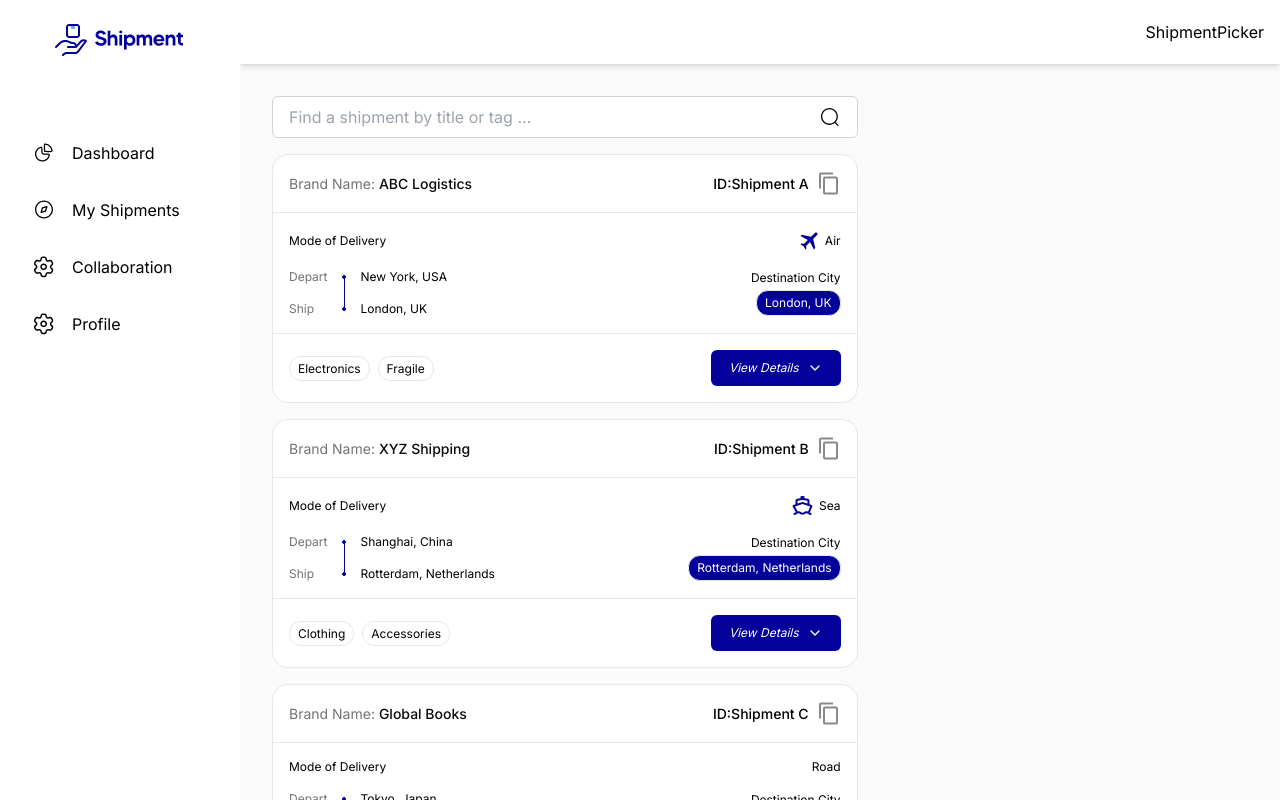
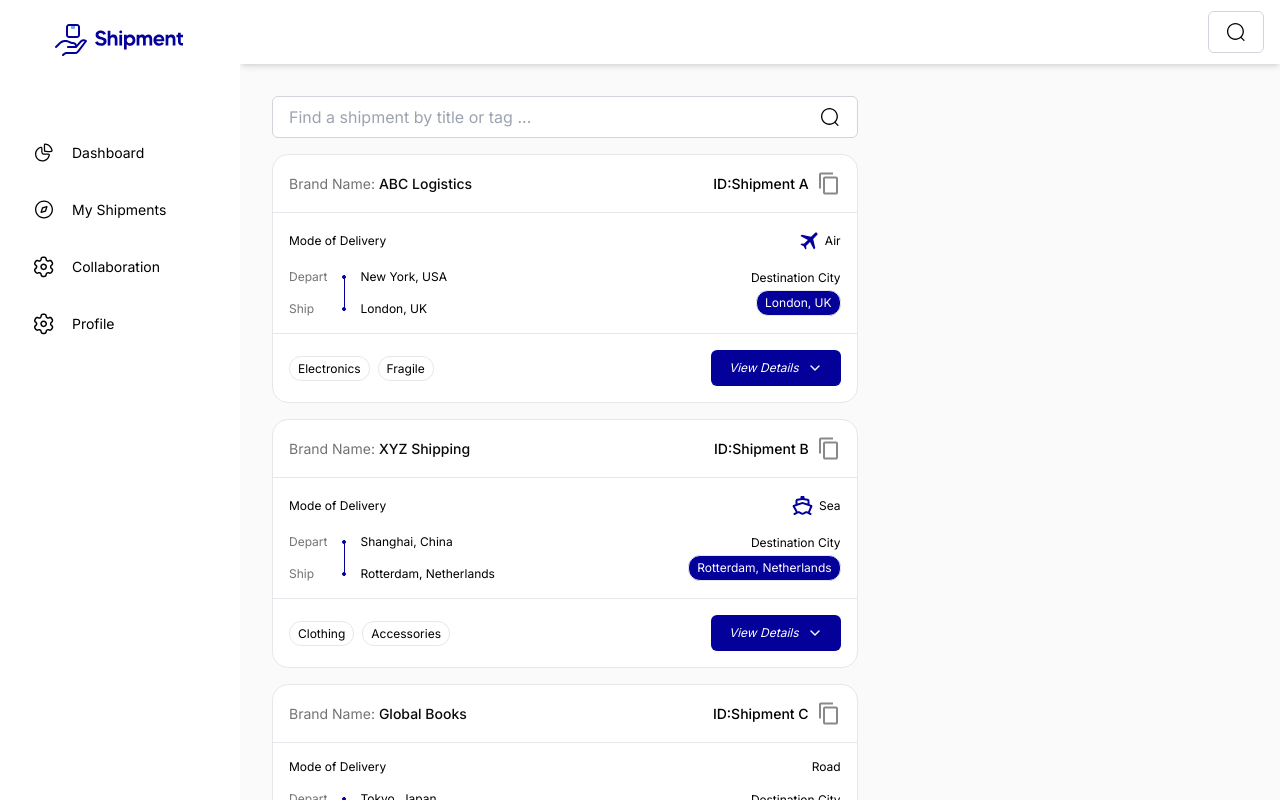
Before and after one commit to leonine90/bb-task-shiry, a Next.js app: page /shipments in a window 1280 px wide. Shown: the top 800 px of the page. Built offline with nearby package versions, Linux system fonts and the light colour scheme.

Commit message:
feat: add shipmentPicker component

```diff
--- a/app/shipments/page.tsx
+++ b/app/shipments/page.tsx
@@ -31,7 +31,7 @@ export interface Shipment {
   currentStatus: ShipmentStatus;
 }
 
-async function getShipments(): Promise<Shipment[]> {
+export async function getShipments(): Promise<Shipment[]> {
   const baseUrl = process.env.BASE_URL_LOCAL;
   const res = await fetch(`${baseUrl}api/shipments`);
 
@@ -46,7 +46,7 @@ export default async function Shipments() {
   const shipmentsData = await getShipments();
 
   return (
-    <section className='flex-grow p-8'>
+    <section className='flex-grow p-2 py-4 md:p-8'>
       <ShipmentsList shipments={shipmentsData} />
     </section>
   );
--- a/components/MainSection.tsx
+++ b/components/MainSection.tsx
@@ -1,3 +1,3 @@
 export default function MainSection({ children }: { children: React.ReactNode }) {
-  return <section className='flex flex-grow flex-col pl-60'>{children}</section>;
+  return <section className='flex w-full flex-grow flex-col pb-[80px] md:w-auto md:pb-0 md:pl-60'>{children}</section>;
 }
--- a/components/Navbar.tsx
+++ b/components/Navbar.tsx
@@ -31,8 +31,8 @@ const Navbar: FC = () => {
   ];
 
   return (
-    <nav className='fixed flex h-full min-w-60 flex-grow flex-col items-center bg-white py-5'>
-      <Image className='mb-16' src='/Logo.svg' width={130} height={40} alt='Shipment' />
+    <nav className='fixed bottom-0 z-10 flex min-h-[80px] w-full flex-grow items-center border-t-2 bg-white md:left-0 md:h-full md:w-auto md:min-w-60 md:flex-col md:border-t-0 md:py-5'>
+      <Image className='mb-16 hidden md:block' src='/Logo.svg' width={130} height={40} alt='Shipment' />
       {menuItems.map((item, index) => (
         <NavbarItem key={index} {...item} />
       ))}
--- a/components/NavbarItem.tsx
+++ b/components/NavbarItem.tsx
@@ -22,7 +22,7 @@ const NavbarItem: FC<NavbarItemProps> = ({ title, url, icon: IconComponent }) =>
   return (
     <Link
       href={url}
-      className='flex w-full items-center justify-center gap-x-4 border-r-primary px-8 py-4 hover:border-r-2 hover:font-bold hover:text-primary'
+      className='flex w-full flex-col items-center justify-center gap-x-4 border-b-primary border-r-neutral-300 px-2 py-0 last:border-r-0 hover:font-bold hover:text-primary md:flex-row md:border-r-primary md:px-8 md:py-4 md:hover:border-r-2'
       onMouseEnter={handleMouseEnter}
       onMouseLeave={handleMouseLeave}
     >
@@ -30,7 +30,7 @@ const NavbarItem: FC<NavbarItemProps> = ({ title, url, icon: IconComponent }) =>
         hoverState={isHovered}
         render={(hoverState) => <IconComponent fillColor={hoverState ? '#04009A' : 'black'} />}
       />
-      <span className='flex-1'>{title}</span>
+      <span className='flex-1 text-nowrap text-xs md:text-sm'>{title}</span>
     </Link>
   );
 };
--- a/components/SearchBox.tsx
+++ b/components/SearchBox.tsx
@@ -1,15 +1,27 @@
 'use client';
 
-import React, { FC, useState } from 'react';
+import React, { FC } from 'react';
 import { SearchIcon } from './icons';
 
 interface SearchBoxProps {
   onSearch: (query: string) => void;
+  onFocus?: () => void;
+  onBlur?: () => void;
   query: string;
-  setQuery: any;
+  setQuery: React.Dispatch<React.SetStateAction<string>>;
+  placeholder?: string;
+  isSearchToggled?: boolean;
 }
 
-const SearchBox: FC<SearchBoxProps> = ({ onSearch, query, setQuery }) => {
+const SearchBox: FC<SearchBoxProps> = ({
+  onSearch,
+  onFocus,
+  onBlur,
+  query,
+  setQuery,
+  placeholder = '',
+  isSearchToggled = true,
+}) => {
   const handleInputChange = (event: React.ChangeEvent<HTMLInputElement>) => {
     const newQuery = event.target.value;
     setQuery(newQuery);
@@ -19,11 +31,13 @@ const SearchBox: FC<SearchBoxProps> = ({ onSearch, query, setQuery }) => {
   return (
     <div className='relative'>
       <input
+        placeholder={placeholder}
         type='text'
-        placeholder='Find a shipment by title or tag ...'
         value={query}
         onChange={handleInputChange}
-        className='w-full rounded-md border border-gray-300 px-4 py-2 focus:border-primary focus:outline-none'
+        onFocus={onFocus}
+        onBlur={onBlur}
+        className={`${isSearchToggled ? 'w-full' : 'z-10 w-14 bg-transparent'} relative rounded-md border border-gray-300 px-4 py-2 focus:border-primary focus:outline-none`}
       />
       <div className='absolute right-4 top-1/2 -translate-y-1/2 transform'>
         <SearchIcon />
--- a/components/ShipmentCard/ShipmentCardDetails.tsx
+++ b/components/ShipmentCard/ShipmentCardDetails.tsx
@@ -1,5 +1,4 @@
 import React, { FC } from 'react';
-import { convertDateFormat } from '@/utils/convertDate';
 import type { ShipmentStatus } from '@/app/shipments/page';
 import ShipmentCardProgress from './ShipmentCardProgress';
 
--- a/components/ShipmentCard/index.tsx
+++ b/components/ShipmentCard/index.tsx
@@ -1,5 +1,3 @@
-'use client';
-
 import React, { FC } from 'react';
 import type { Shipment } from '@/app/shipments/page';
 import ShipmentCardHeader from './ShipmentCardHeader';
--- /dev/null
+++ b/components/ShipmentPicker.tsx
@@ -0,0 +1,96 @@
+'use client';
+
+import React, { useState, FC, useEffect, useCallback } from 'react';
+import SearchBox from './SearchBox';
+import type { Shipment } from '@/app/shipments/page';
+import Link from 'next/link';
+
+export interface ShipmentPickerProps {
+  shipments: Shipment[];
+}
+
+const ShipmentPicker: FC<ShipmentPickerProps> = ({ shipments }) => {
+  const [isSearchToggled, setIsSearchToggled] = useState(false);
+  const [filteredShipments, setFilteredShipments] = useState<Shipment[]>(shipments);
+  const [query, setQuery] = useState('');
+  const [isShipmentsVisible, setIsShipmentsVisible] = useState(false);
+
+  const handleFocus = () => {
+    setIsShipmentsVisible(true);
+    setIsSearchToggled(true);
+  };
+
+  const handleBlur = () => {
+    if (!query) {
+      setTimeout(() => {
+        setIsShipmentsVisible(false);
+        setIsSearchToggled(false);
+      }, 200);
+    }
+  };
+
+  const filterShipments = useCallback(
+    (query: string) => {
+      let filteredShipments: Shipment[] = [];
+
+      if (!query) {
+        filteredShipments = shipments;
+      } else {
+        for (const shipment of shipments) {
+          const { title, tags } = shipment;
+          const hasTitle = title.toLowerCase().includes(query.toLowerCase());
+          const hasTag = tags.some((tag) => tag.toLowerCase().includes(query.toLowerCase()));
+
+          if (hasTitle || hasTag) {
+            filteredShipments.push(shipment);
+          }
+        }
+      }
+      return filteredShipments;
+    },
+    [shipments]
+  );
+
+  useEffect(() => {
+    setFilteredShipments(filterShipments(query));
+  }, [filterShipments, query]);
+
+  return (
+    <div className='relative z-20'>
+      <>
+        <SearchBox
+          onSearch={(query) => {
+            filterShipments(query);
+          }}
+          onFocus={handleFocus}
+          onBlur={handleBlur}
+          setQuery={setQuery}
+          query={query}
+          isSearchToggled={isSearchToggled}
+        />
+        <div
+          className={`absolute right-0 top-12 z-20 max-h-60 w-full -scroll-ml-2 overflow-auto rounded-xl border bg-white p-4 shadow-md ${isShipmentsVisible ? 'block' : 'hidden'}`}
+        >
+          {filteredShipments?.length > 0 ? (
+            filteredShipments?.map((shipment, index) => (
+              <Link href={`/shipments/${shipment.id}`} key={index} className='block border-b py-2 last:border-b-0'>
+                <span className='text-xs font-semibold'>{shipment.title}</span>
+                <div>
+                  {shipment?.tags.map((tag, index) => (
+                    <span key={index} className='mr-2 rounded-xl border px-2 text-3xs'>
+                      {tag}
+                    </span>
+                  ))}
+                </div>
+              </Link>
+            ))
+          ) : (
+            <div className='flex items-center justify-center text-xs font-semibold'>No Shipments Found</div>
+          )}
+        </div>
+      </>
+    </div>
+  );
+};
+
+export default ShipmentPicker;
--- a/components/ShipmentsList.tsx
+++ b/components/ShipmentsList.tsx
@@ -42,13 +42,16 @@ const ShipmentsList: FC<ShipmentsListProps> = ({ shipments }) => {
 
   return (
     <div className='flex w-full flex-col gap-y-4 lg:w-3/5'>
+      {shipments.length > 1 && (
         <SearchBox
           onSearch={(query) => {
             filterShipments(query);
           }}
           query={query}
           setQuery={setQuery}
+          placeholder='Find a shipment by title or tag ...'
         />
+      )}
       {filteredShipments.map((shipment, index) => (
         <ShipmentCard key={index} shipment={shipment} />
       ))}
--- a/components/Toolbar.tsx
+++ b/components/Toolbar.tsx
@@ -1,6 +1,14 @@
-import { FC } from 'react';
-const Toolbar: FC = () => {
-  return <div className='flex min-h-16 flex-row-reverse items-center bg-white px-4 py-2 shadow-md'>ShipmentPicker</div>;
-};
+import Image from 'next/image';
+import { getShipments } from '@/app/shipments/page';
+import ShipmentPicker from './ShipmentPicker';
 
-export default Toolbar;
+export default async function Toolbar() {
+  const shipmentsData = await getShipments();
+
+  return (
+    <div className='flex min-h-16 flex-row-reverse items-center justify-between bg-white px-4 py-2 shadow-md'>
+      <ShipmentPicker shipments={shipmentsData} />
+      <Image className='mr-4 block md:hidden' src='/Logo.svg' width={97.5} height={30} alt='Shipment' />
+    </div>
+  );
+}
```
Also changed, not shown: components/ShipmentCard/ShipmentCardProgress.tsx (+3 -26 lines). Lines whose indentation alone changed are shown as unchanged.
